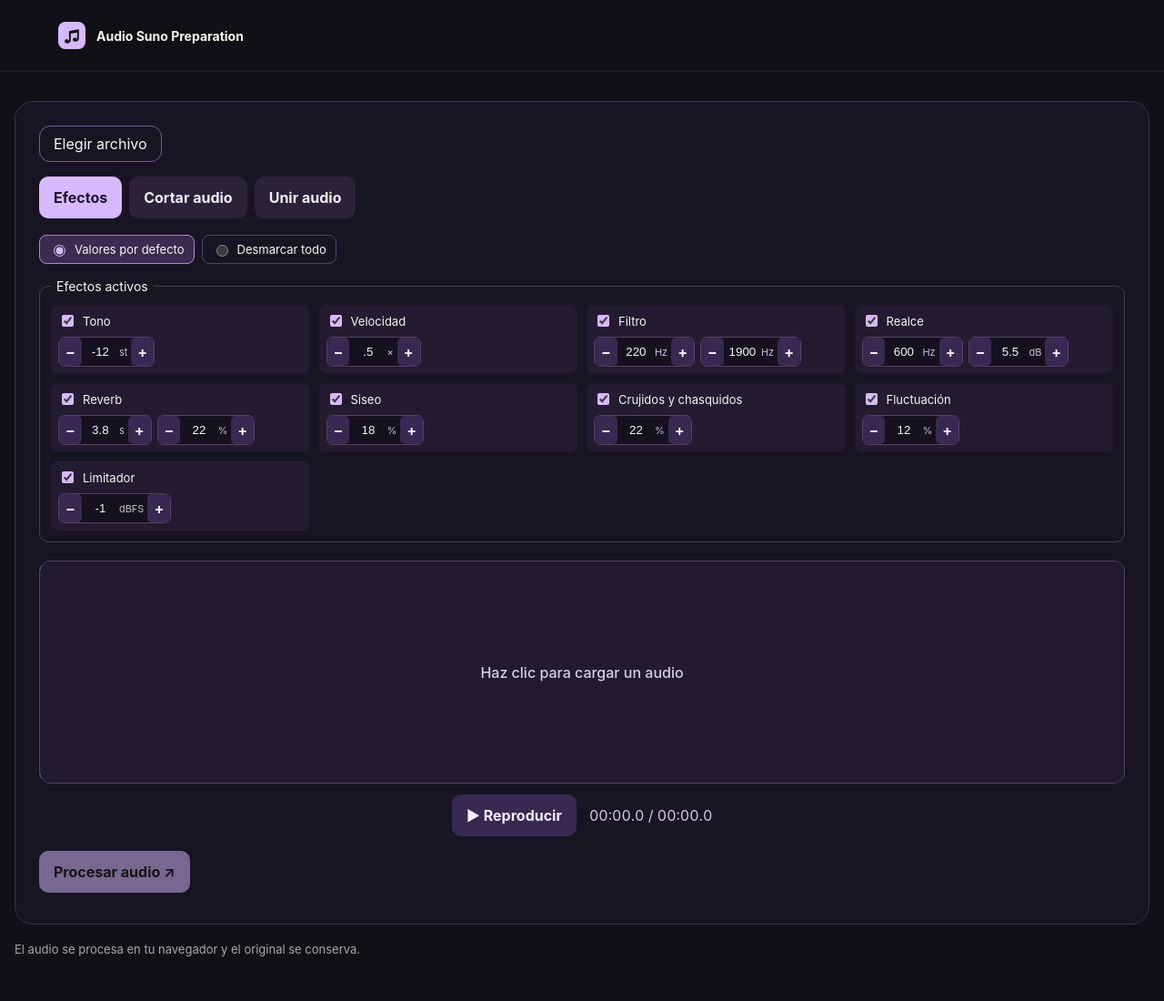
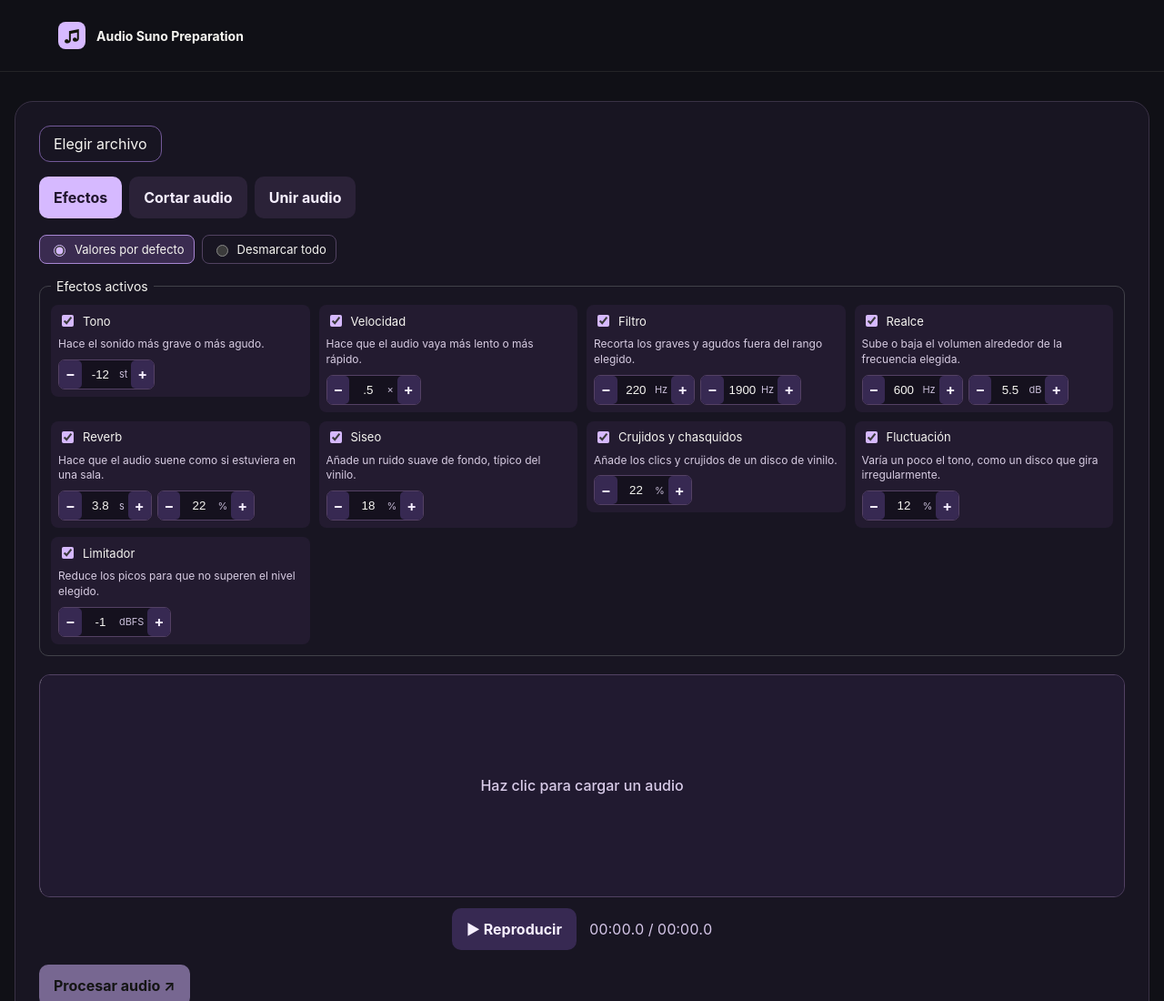
Before and after one commit to CodeByDante/audio-suno-preparation, a plain HTML site: page index.html in a window 1280 px wide. Shown: the top 1100 px of the page at 91% size. Drawn offline with Linux system fonts and the light colour scheme.

Commit message:
Explain each audio effect beside its controls

```diff
--- a/index.html
+++ b/index.html
@@ -1,6 +1,6 @@
 <!doctype html>
 <html lang="es"><head><meta charset="utf-8"><meta name="viewport" content="width=device-width,initial-scale=1">
-<title>Audio Suno Preparation</title><link rel="stylesheet" href="./styles/style.css?v=11"></head>
+<title>Audio Suno Preparation</title><link rel="stylesheet" href="./styles/style.css?v=12"></head>
 <body><header><span class="mark" aria-hidden="true">♫</span> Audio Suno Preparation</header>
 <main>
 <form class="panel" id="processor">
@@ -23,15 +23,33 @@
 <label><input type="radio" id="clear-effects" name="effect-selection"> Desmarcar todo</label>
 </div>
 <fieldset id="effects"><legend>Efectos activos</legend>
-<div class="effect"><label><input type="checkbox" name="effect-pitch" checked> Tono</label><div class="values"><div class="stepper"><button type="button" data-step="-1" aria-label="Disminuir semitonos">−</button><input name="pitch" type="number" min="-24" max="12" step="1" value="-12" aria-label="Semitonos (st)" title="Doble clic o Enter para editar" readonly><span>st</span><button type="button" data-step="1" aria-label="Aumentar semitonos">+</button></div></div></div>
-<div class="effect"><label><input type="checkbox" name="effect-speed" checked> Velocidad</label><div class="values"><div class="stepper"><button type="button" data-step="-1" aria-label="Disminuir velocidad">−</button><input name="speed" type="number" min=".25" max="2" step=".01" value=".5" aria-label="Velocidad (×)" title="Doble clic o Enter para editar" readonly><span>×</span><button type="button" data-step="1" aria-label="Aumentar velocidad">+</button></div></div></div>
-<div class="effect"><label><input type="checkbox" name="effect-band" checked> Filtro</label><div class="values"><div class="stepper"><button type="button" data-step="-1" aria-label="Disminuir corte inferior">−</button><input name="low" type="number" min="20" max="18000" step="1" value="220" aria-label="Corte inferior (Hz)" title="Doble clic o Enter para editar" readonly><span>Hz</span><button type="button" data-step="1" aria-label="Aumentar corte inferior">+</button></div><div class="stepper"><button type="button" data-step="-1" aria-label="Disminuir corte superior">−</button><input name="high" type="number" min="21" max="20000" step="1" value="1900" aria-label="Corte superior (Hz)" title="Doble clic o Enter para editar" readonly><span>Hz</span><button type="button" data-step="1" aria-label="Aumentar corte superior">+</button></div></div></div>
-<div class="effect"><label><input type="checkbox" name="effect-eq" checked> Realce</label><div class="values"><div class="stepper"><button type="button" data-step="-1" aria-label="Disminuir frecuencia central">−</button><input name="eq" type="number" min="20" max="20000" step="1" value="600" aria-label="Frecuencia central (Hz)" title="Doble clic o Enter para editar" readonly><span>Hz</span><button type="button" data-step="1" aria-label="Aumentar frecuencia central">+</button></div><div class="stepper"><button type="button" data-step="-1" aria-label="Disminuir ganancia">−</button><input name="boost" type="number" min="-18" max="18" step=".1" value="5.5" aria-label="Ganancia (dB)" title="Doble clic o Enter para editar" readonly><span>dB</span><button type="button" data-step="1" aria-label="Aumentar ganancia">+</button></div></div></div>
-<div class="effect"><label><input type="checkbox" name="effect-reverb" checked> Reverb</label><div class="values"><div class="stepper"><button type="button" data-step="-1" aria-label="Disminuir cola de reverberación">−</button><input name="decay" type="number" min=".2" max="8" step=".1" value="3.8" aria-label="Cola de reverberación (s)" title="Doble clic o Enter para editar" readonly><span>s</span><button type="button" data-step="1" aria-label="Aumentar cola de reverberación">+</button></div><div class="stepper"><button type="button" data-step="-1" aria-label="Disminuir mezcla de reverberación">−</button><input name="wet" type="number" min="0" max="60" step="1" value="22" aria-label="Mezcla de reverberación (%)" title="Doble clic o Enter para editar" readonly><span>%</span><button type="button" data-step="1" aria-label="Aumentar mezcla de reverberación">+</button></div></div></div>
-<div class="effect"><label><input type="checkbox" name="effect-hiss" checked> Siseo</label><div class="values"><div class="stepper"><button type="button" data-step="-1" aria-label="Disminuir nivel de siseo">−</button><input name="hiss" type="number" min="0" max="100" step="1" value="18" aria-label="Nivel de siseo (%)" title="Doble clic o Enter para editar" readonly><span>%</span><button type="button" data-step="1" aria-label="Aumentar nivel de siseo">+</button></div></div></div>
-<div class="effect"><label><input type="checkbox" name="effect-crackle" checked> Crujidos y chasquidos</label><div class="values"><div class="stepper"><button type="button" data-step="-1" aria-label="Disminuir nivel de crujidos">−</button><input name="crackle" type="number" min="0" max="100" step="1" value="22" aria-label="Nivel de crujidos (%)" title="Doble clic o Enter para editar" readonly><span>%</span><button type="button" data-step="1" aria-label="Aumentar nivel de crujidos">+</button></div></div></div>
-<div class="effect"><label><input type="checkbox" name="effect-wow" checked> Fluctuación</label><div class="values"><div class="stepper"><button type="button" data-step="-1" aria-label="Disminuir nivel de fluctuación">−</button><input name="wow" type="number" min="0" max="100" step="1" value="12" aria-label="Nivel de fluctuación (%)" title="Doble clic o Enter para editar" readonly><span>%</span><button type="button" data-step="1" aria-label="Aumentar nivel de fluctuación">+</button></div></div></div>
-<div class="effect"><label><input type="checkbox" name="effect-limiter" checked> Limitador</label><div class="values"><div class="stepper"><button type="button" data-step="-1" aria-label="Disminuir techo del limitador">−</button><input name="ceiling" type="number" min="-12" max="-.1" step=".1" value="-1" aria-label="Techo del limitador (dBFS)" title="Doble clic o Enter para editar" readonly><span>dBFS</span><button type="button" data-step="1" aria-label="Aumentar techo del limitador">+</button></div></div></div>
+<div class="effect"><label><input type="checkbox" name="effect-pitch" aria-describedby="help-pitch" checked> Tono</label>
+<p class="effect-help" id="help-pitch">Hace el sonido más grave o más agudo.</p>
+<div class="values"><div class="stepper"><button type="button" data-step="-1" aria-label="Disminuir semitonos">−</button><input name="pitch" type="number" min="-24" max="12" step="1" value="-12" aria-label="Semitonos (st)" title="Doble clic o Enter para editar" readonly><span>st</span><button type="button" data-step="1" aria-label="Aumentar semitonos">+</button></div></div></div>
+<div class="effect"><label><input type="checkbox" name="effect-speed" aria-describedby="help-speed" checked> Velocidad</label>
+<p class="effect-help" id="help-speed">Hace que el audio vaya más lento o más rápido.</p>
+<div class="values"><div class="stepper"><button type="button" data-step="-1" aria-label="Disminuir velocidad">−</button><input name="speed" type="number" min=".25" max="2" step=".01" value=".5" aria-label="Velocidad (×)" title="Doble clic o Enter para editar" readonly><span>×</span><button type="button" data-step="1" aria-label="Aumentar velocidad">+</button></div></div></div>
+<div class="effect"><label><input type="checkbox" name="effect-band" aria-describedby="help-band" checked> Filtro</label>
+<p class="effect-help" id="help-band">Recorta los graves y agudos fuera del rango elegido.</p>
+<div class="values"><div class="stepper"><button type="button" data-step="-1" aria-label="Disminuir corte inferior">−</button><input name="low" type="number" min="20" max="18000" step="1" value="220" aria-label="Corte inferior (Hz)" title="Doble clic o Enter para editar" readonly><span>Hz</span><button type="button" data-step="1" aria-label="Aumentar corte inferior">+</button></div><div class="stepper"><button type="button" data-step="-1" aria-label="Disminuir corte superior">−</button><input name="high" type="number" min="21" max="20000" step="1" value="1900" aria-label="Corte superior (Hz)" title="Doble clic o Enter para editar" readonly><span>Hz</span><button type="button" data-step="1" aria-label="Aumentar corte superior">+</button></div></div></div>
+<div class="effect"><label><input type="checkbox" name="effect-eq" aria-describedby="help-eq" checked> Realce</label>
+<p class="effect-help" id="help-eq">Sube o baja el volumen alrededor de la frecuencia elegida.</p>
+<div class="values"><div class="stepper"><button type="button" data-step="-1" aria-label="Disminuir frecuencia central">−</button><input name="eq" type="number" min="20" max="20000" step="1" value="600" aria-label="Frecuencia central (Hz)" title="Doble clic o Enter para editar" readonly><span>Hz</span><button type="button" data-step="1" aria-label="Aumentar frecuencia central">+</button></div><div class="stepper"><button type="button" data-step="-1" aria-label="Disminuir ganancia">−</button><input name="boost" type="number" min="-18" max="18" step=".1" value="5.5" aria-label="Ganancia (dB)" title="Doble clic o Enter para editar" readonly><span>dB</span><button type="button" data-step="1" aria-label="Aumentar ganancia">+</button></div></div></div>
+<div class="effect"><label><input type="checkbox" name="effect-reverb" aria-describedby="help-reverb" checked> Reverb</label>
+<p class="effect-help" id="help-reverb">Hace que el audio suene como si estuviera en una sala.</p>
+<div class="values"><div class="stepper"><button type="button" data-step="-1" aria-label="Disminuir cola de reverberación">−</button><input name="decay" type="number" min=".2" max="8" step=".1" value="3.8" aria-label="Cola de reverberación (s)" title="Doble clic o Enter para editar" readonly><span>s</span><button type="button" data-step="1" aria-label="Aumentar cola de reverberación">+</button></div><div class="stepper"><button type="button" data-step="-1" aria-label="Disminuir mezcla de reverberación">−</button><input name="wet" type="number" min="0" max="60" step="1" value="22" aria-label="Mezcla de reverberación (%)" title="Doble clic o Enter para editar" readonly><span>%</span><button type="button" data-step="1" aria-label="Aumentar mezcla de reverberación">+</button></div></div></div>
+<div class="effect"><label><input type="checkbox" name="effect-hiss" aria-describedby="help-hiss" checked> Siseo</label>
+<p class="effect-help" id="help-hiss">Añade un ruido suave de fondo, típico del vinilo.</p>
+<div class="values"><div class="stepper"><button type="button" data-step="-1" aria-label="Disminuir nivel de siseo">−</button><input name="hiss" type="number" min="0" max="100" step="1" value="18" aria-label="Nivel de siseo (%)" title="Doble clic o Enter para editar" readonly><span>%</span><button type="button" data-step="1" aria-label="Aumentar nivel de siseo">+</button></div></div></div>
+<div class="effect"><label><input type="checkbox" name="effect-crackle" aria-describedby="help-crackle" checked> Crujidos y chasquidos</label>
+<p class="effect-help" id="help-crackle">Añade los clics y crujidos de un disco de vinilo.</p>
+<div class="values"><div class="stepper"><button type="button" data-step="-1" aria-label="Disminuir nivel de crujidos">−</button><input name="crackle" type="number" min="0" max="100" step="1" value="22" aria-label="Nivel de crujidos (%)" title="Doble clic o Enter para editar" readonly><span>%</span><button type="button" data-step="1" aria-label="Aumentar nivel de crujidos">+</button></div></div></div>
+<div class="effect"><label><input type="checkbox" name="effect-wow" aria-describedby="help-wow" checked> Fluctuación</label>
+<p class="effect-help" id="help-wow">Varía un poco el tono, como un disco que gira irregularmente.</p>
+<div class="values"><div class="stepper"><button type="button" data-step="-1" aria-label="Disminuir nivel de fluctuación">−</button><input name="wow" type="number" min="0" max="100" step="1" value="12" aria-label="Nivel de fluctuación (%)" title="Doble clic o Enter para editar" readonly><span>%</span><button type="button" data-step="1" aria-label="Aumentar nivel de fluctuación">+</button></div></div></div>
+<div class="effect"><label><input type="checkbox" name="effect-limiter" aria-describedby="help-limiter" checked> Limitador</label>
+<p class="effect-help" id="help-limiter">Reduce los picos para que no superen el nivel elegido.</p>
+<div class="values"><div class="stepper"><button type="button" data-step="-1" aria-label="Disminuir techo del limitador">−</button><input name="ceiling" type="number" min="-12" max="-.1" step=".1" value="-1" aria-label="Techo del limitador (dBFS)" title="Doble clic o Enter para editar" readonly><span>dBFS</span><button type="button" data-step="1" aria-label="Aumentar techo del limitador">+</button></div></div></div>
 </fieldset>
 </div>
 <fieldset id="cut-panel" hidden disabled>
--- a/styles/style.css
+++ b/styles/style.css
@@ -63,6 +63,7 @@ h1 { font-size:clamp(32px,5vw,54px); letter-spacing:-.055em; margin:0 0 24px; }
 #preset { width:auto; }
 #effects { grid-template-columns:repeat(auto-fit,minmax(min(100%,235px),1fr)); align-items:start; }
 .effect { display:grid; gap:8px; min-width:0; padding:8px; border-radius:8px; background:#231b30; }
+.effect-help { margin:0; color:#d7cce2; font-size:12px; line-height:1.4; }
 .values { display:flex; flex-wrap:wrap; gap:6px; }
 .stepper { display:flex; align-items:center; min-width:0; background:#15111e; border:1px solid #544164; border-radius:7px; }
 .stepper input { width:5ch; min-width:0; box-sizing:content-box; background:transparent; color:inherit; border:0; padding:4px 2px; text-align:center; font-variant-numeric:tabular-nums; appearance:textfield; }
```
